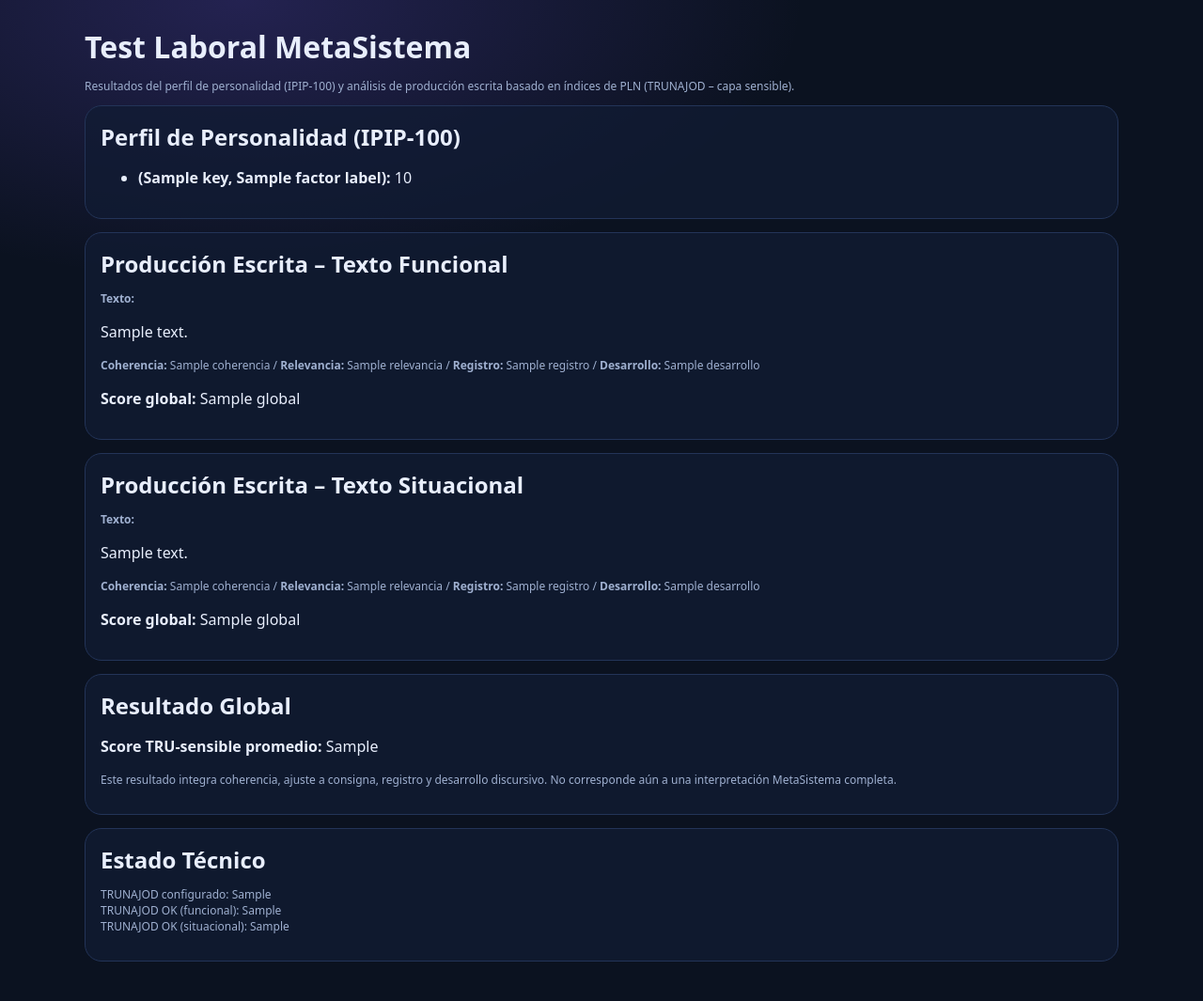
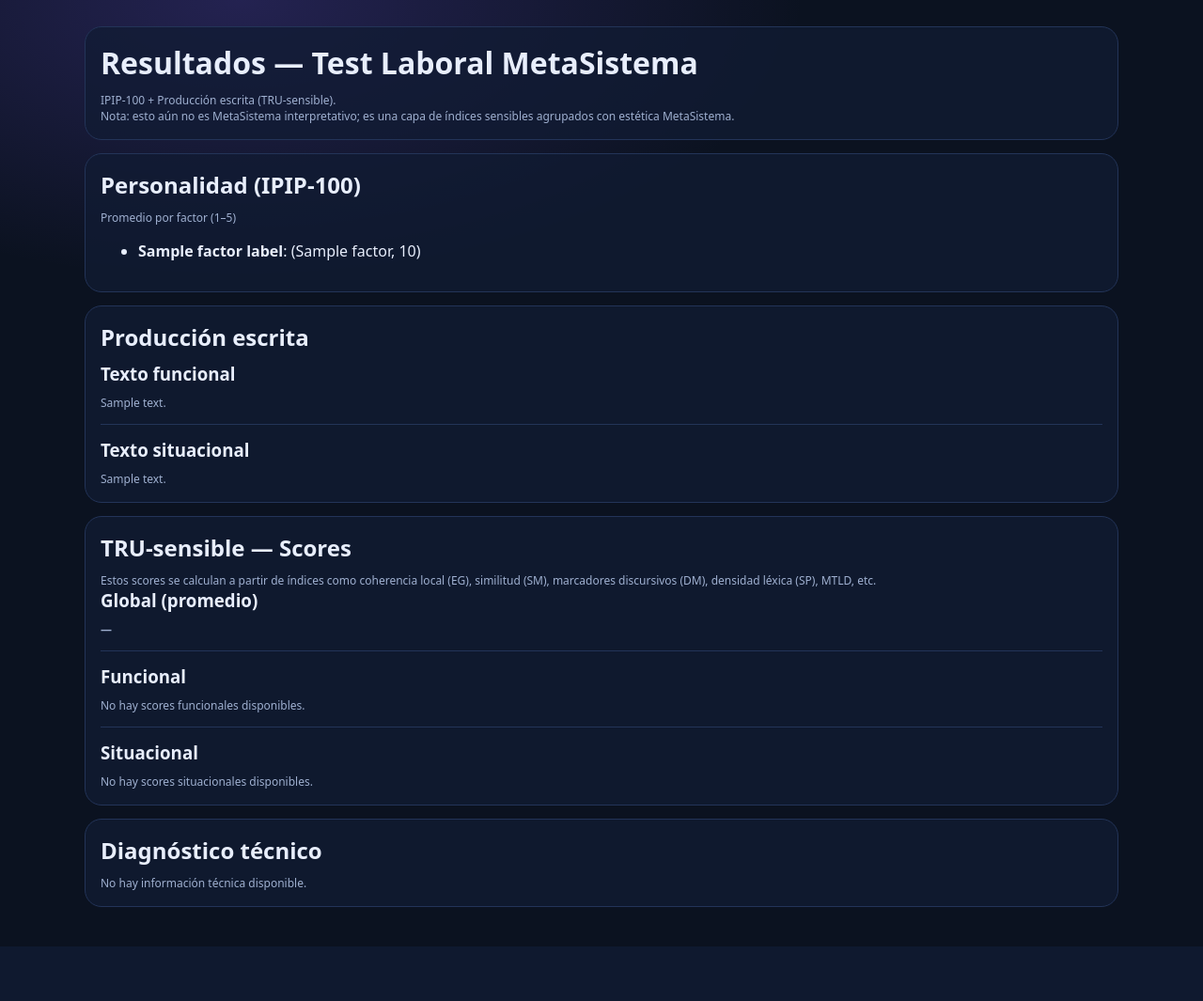
Before and after one commit to christiansotofajardo-cpu/test-laboral-metasistema, a FastAPI app: template templates/result.html in a window 1280 px wide. Shown: the whole page at 94% size. After the commit the page ends 1007 px from the top, so only its background shows below. Run offline with FastAPI, Linux system fonts and the light colour scheme; the template is opened without the code that fills it: most values are stand-ins (such as "Sample title", 1, 10 or a date in 2020).

Commit message:
Update result.html

```diff
--- a/templates/result.html
+++ b/templates/result.html
@@ -1,118 +1,127 @@
-<!DOCTYPE html>
+<!doctype html>
 <html lang="es">
 <head>
-  <meta charset="UTF-8">
-  <title>Resultados – Test Laboral MetaSistema</title>
-  <meta name="viewport" content="width=device-width, initial-scale=1.0">
-
-  <!-- ESTILOS METASISTEMA -->
+  <meta charset="utf-8" />
+  <meta name="viewport" content="width=device-width, initial-scale=1" />
+  <title>Resultados — Test Laboral MetaSistema</title>
   <link rel="stylesheet" href="/static/style.css">
 </head>
 
 <body>
-
   <div class="container">
 
-    <h1>Test Laboral MetaSistema</h1>
-    <p class="small">
-      Resultados del perfil de personalidad (IPIP-100) y análisis de producción escrita
-      basado en índices de PLN (TRUNAJOD – capa sensible).
-    </p>
+    <div class="card">
+      <h1>Resultados — Test Laboral MetaSistema</h1>
+      <div class="small">
+        IPIP-100 + Producción escrita (TRU-sensible).<br>
+        Nota: esto aún no es MetaSistema interpretativo; es una capa de índices sensibles agrupados con estética MetaSistema.
+      </div>
+    </div>
 
-    <!-- ===================== -->
-    <!-- BLOQUE IPIP -->
-    <!-- ===================== -->
     <div class="card">
-      <h2>Perfil de Personalidad (IPIP-100)</h2>
+      <h2>Personalidad (IPIP-100)</h2>
 
+      <div class="small">Promedio por factor (1–5)</div>
       <ul>
-        {% for factor, score in avg_scores.items() %}
+        {% for key, label in factor_labels.items() %}
           <li>
-            <strong>{{ factor_labels[factor] }}:</strong>
-            {{ score if score is not none else "—" }}
+            <b>{{ label }}</b>:
+            {% if avg_scores[key] is not none %}
+              {{ avg_scores[key] }}
+            {% else %}
+              —
+            {% endif %}
           </li>
         {% endfor %}
       </ul>
     </div>
 
-    <!-- ===================== -->
-    <!-- TEXTO FUNCIONAL -->
-    <!-- ===================== -->
     <div class="card">
-      <h2>Producción Escrita – Texto Funcional</h2>
+      <h2>Producción escrita</h2>
 
-      <p class="small"><strong>Texto:</strong></p>
-      <p>{{ texto_funcional }}</p>
+      <h3>Texto funcional</h3>
+      {% if texto_funcional %}
+        <div class="small">{{ texto_funcional }}</div>
+      {% else %}
+        <div class="small">No se ingresó texto funcional.</div>
+      {% endif %}
 
-      <p class="small">
-        <strong>Coherencia:</strong> {{ analisis_discursivo.scores_sensibles.funcional.coherencia }} /
-        <strong>Relevancia:</strong> {{ analisis_discursivo.scores_sensibles.funcional.relevancia }} /
-        <strong>Registro:</strong> {{ analisis_discursivo.scores_sensibles.funcional.registro }} /
-        <strong>Desarrollo:</strong> {{ analisis_discursivo.scores_sensibles.funcional.desarrollo }}
-      </p>
+      <hr style="border:0;border-top:1px solid var(--line); margin:14px 0;">
 
-      <p>
-        <strong>Score global:</strong>
-        {{ analisis_discursivo.scores_sensibles.funcional.global }}
-      </p>
+      <h3>Texto situacional</h3>
+      {% if texto_situacional %}
+        <div class="small">{{ texto_situacional }}</div>
+      {% else %}
+        <div class="small">No se ingresó texto situacional.</div>
+      {% endif %}
     </div>
 
-    <!-- ===================== -->
-    <!-- TEXTO SITUACIONAL -->
-    <!-- ===================== -->
+    {% set sf = analisis_discursivo["scores_sensibles"]["funcional"] if analisis_discursivo and "scores_sensibles" in analisis_discursivo else None %}
+    {% set ss = analisis_discursivo["scores_sensibles"]["situacional"] if analisis_discursivo and "scores_sensibles" in analisis_discursivo else None %}
+    {% set sg = analisis_discursivo["scores_sensibles"]["global_promedio"] if analisis_discursivo and "scores_sensibles" in analisis_discursivo else None %}
+
     <div class="card">
-      <h2>Producción Escrita – Texto Situacional</h2>
+      <h2>TRU-sensible — Scores</h2>
+      <div class="small">
+        Estos scores se calculan a partir de índices como coherencia local (EG), similitud (SM), marcadores discursivos (DM), densidad léxica (SP), MTLD, etc.
+      </div>
 
-      <p class="small"><strong>Texto:</strong></p>
-      <p>{{ texto_situacional }}</p>
+      <h3>Global (promedio)</h3>
+      <div class="small">
+        <b>{{ sg if sg is not none else "—" }}</b>
+      </div>
 
-      <p class="small">
-        <strong>Coherencia:</strong> {{ analisis_discursivo.scores_sensibles.situacional.coherencia }} /
-        <strong>Relevancia:</strong> {{ analisis_discursivo.scores_sensibles.situacional.relevancia }} /
-        <strong>Registro:</strong> {{ analisis_discursivo.scores_sensibles.situacional.registro }} /
-        <strong>Desarrollo:</strong> {{ analisis_discursivo.scores_sensibles.situacional.desarrollo }}
-      </p>
+      <hr style="border:0;border-top:1px solid var(--line); margin:14px 0;">
 
-      <p>
-        <strong>Score global:</strong>
-        {{ analisis_discursivo.scores_sensibles.situacional.global }}
-      </p>
+      <h3>Funcional</h3>
+      {% if sf %}
+        <ul>
+          <li><b>Coherencia</b>: {{ sf["coherencia"] }}</li>
+          <li><b>Relevancia (proxy)</b>: {{ sf["relevancia"] }}</li>
+          <li><b>Registro</b>: {{ sf["registro"] }}</li>
+          <li><b>Desarrollo</b>: {{ sf["desarrollo"] }}</li>
+          <li><b>Tono (alerta suave)</b>: {{ sf["alerta_emocion"] }}</li>
+          <li><b>Global</b>: {{ sf["global"] }}</li>
+        </ul>
+      {% else %}
+        <div class="small">No hay scores funcionales disponibles.</div>
+      {% endif %}
+
+      <hr style="border:0;border-top:1px solid var(--line); margin:14px 0;">
+
+      <h3>Situacional</h3>
+      {% if ss %}
+        <ul>
+          <li><b>Coherencia</b>: {{ ss["coherencia"] }}</li>
+          <li><b>Relevancia (proxy)</b>: {{ ss["relevancia"] }}</li>
+          <li><b>Registro</b>: {{ ss["registro"] }}</li>
+          <li><b>Desarrollo</b>: {{ ss["desarrollo"] }}</li>
+          <li><b>Tono (alerta suave)</b>: {{ ss["alerta_emocion"] }}</li>
+          <li><b>Global</b>: {{ ss["global"] }}</li>
+        </ul>
+      {% else %}
+        <div class="small">No hay scores situacionales disponibles.</div>
+      {% endif %}
     </div>
 
-    <!-- ===================== -->
-    <!-- SCORE GENERAL -->
-    <!-- ===================== -->
     <div class="card">
-      <h2>Resultado Global</h2>
+      <h2>Diagnóstico técnico</h2>
 
-      <p>
-        <strong>Score TRU-sensible promedio:</strong>
-        {{ analisis_discursivo.scores_sensibles.global_promedio }}
-      </p>
+      {% if analisis_discursivo and "meta" in analisis_discursivo %}
+        <ul class="small">
+          <li><b>TRUNAJOD endpoint configurado</b>: {{ analisis_discursivo["meta"]["trunajod_endpoint_configurado"] }}</li>
+          <li><b>TRUNAJOD ok (funcional)</b>: {{ analisis_discursivo["meta"]["trunajod_ok_funcional"] }}</li>
+          <li><b>TRUNAJOD ok (situacional)</b>: {{ analisis_discursivo["meta"]["trunajod_ok_situacional"] }}</li>
+        </ul>
 
-      <p class="small">
-        Este resultado integra coherencia, ajuste a consigna, registro y desarrollo
-        discursivo. No corresponde aún a una interpretación MetaSistema completa.
-      </p>
-    </div>
-
-    <!-- ===================== -->
-    <!-- DIAGNÓSTICO TÉCNICO -->
-    <!-- ===================== -->
-    <div class="card">
-      <h2>Estado Técnico</h2>
-
-      <p class="small">
-        TRUNAJOD configurado:
-        {{ analisis_discursivo.meta.trunajod_endpoint_configurado }}<br>
-        TRUNAJOD OK (funcional):
-        {{ analisis_discursivo.meta.trunajod_ok_funcional }}<br>
-        TRUNAJOD OK (situacional):
-        {{ analisis_discursivo.meta.trunajod_ok_situacional }}
-      </p>
+        {% if analisis_discursivo["meta"]["trunajod_error_funcional"] or analisis_discursivo["meta"]["trunajod_error_situacional"] %}
+          <pre>{{ analisis_discursivo["meta"] }}</pre>
+        {% endif %}
+      {% else %}
+        <div class="small">No hay información técnica disponible.</div>
+      {% endif %}
     </div>
 
   </div>
-
 </body>
 </html>
```
